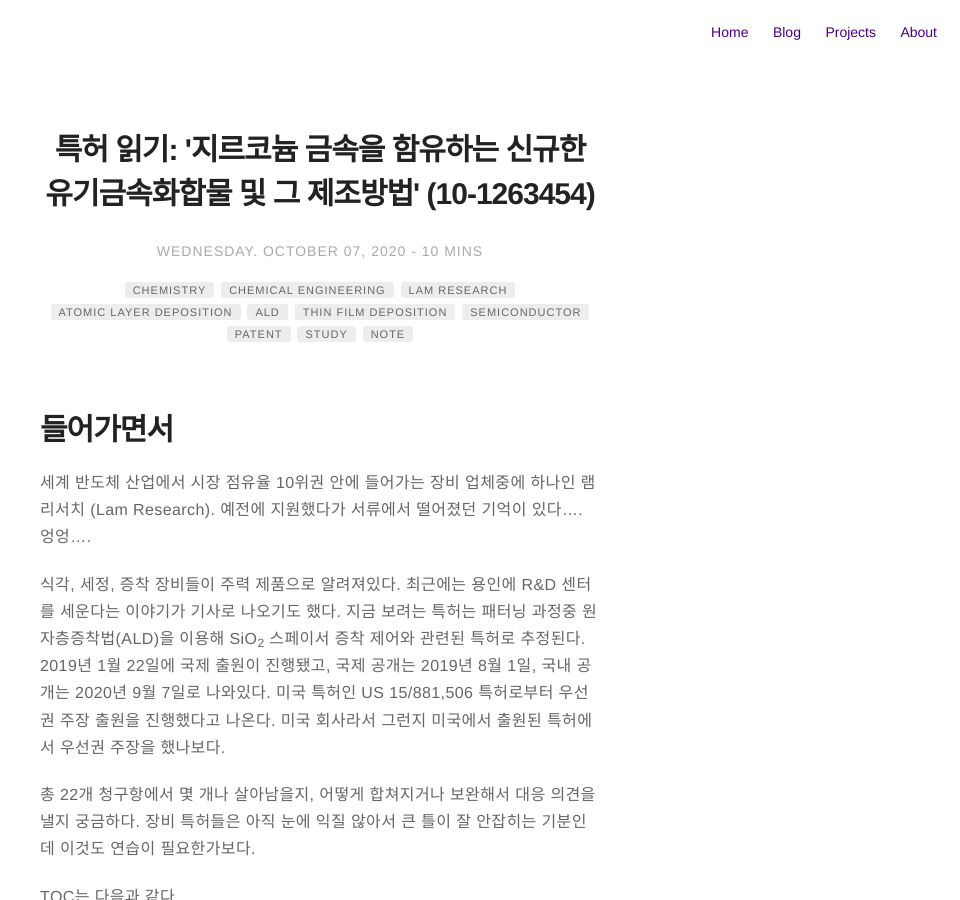
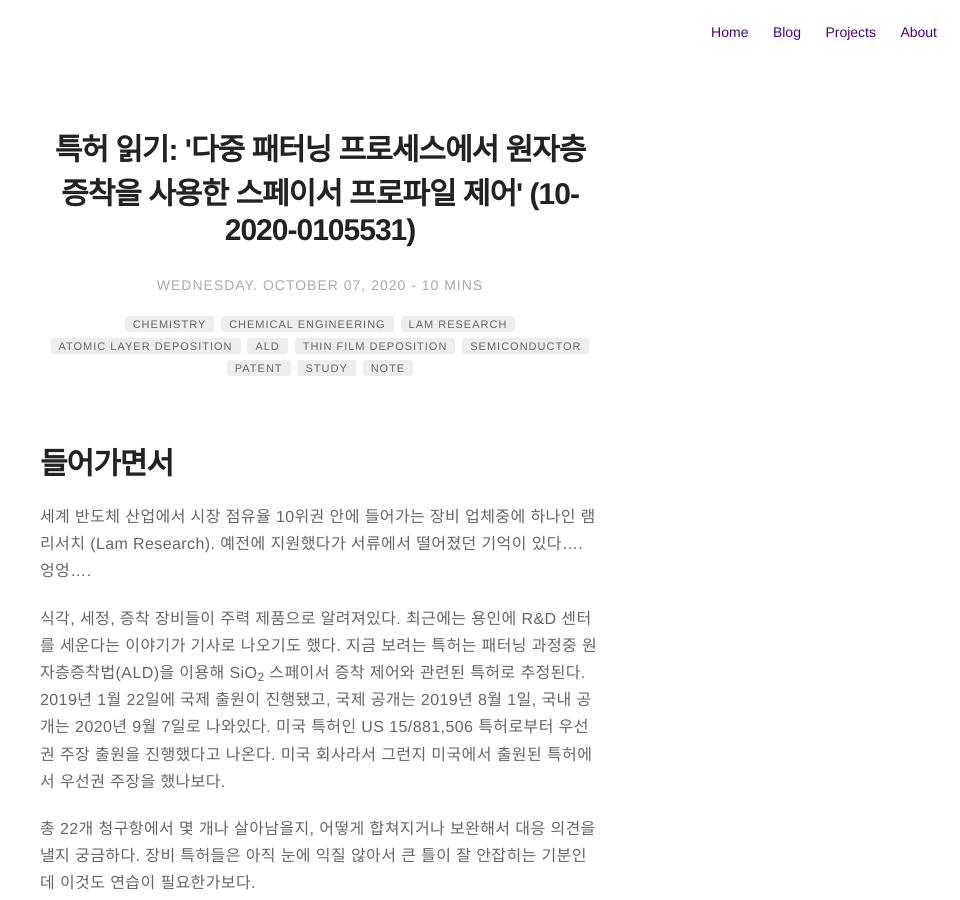
Before and after one commit to hsj00/hsj00.github.io, a Jekyll site: the page built from _posts/2020-10-07-lam-research-patent-review.md, in a window 1280 px wide and 900 px high. Shown: the whole window, without its empty margins (320-1280 px from the left). Built offline with Jekyll 4.4.1, drawn with Linux system fonts in a browser that asks for light colours; comment, search, counter and statistics services are not loaded.

Commit message:
Update 2020-10-07-lam-research-patent-review.md
201012, minor revision

```diff
--- a/_posts/2020-10-07-lam-research-patent-review.md
+++ b/_posts/2020-10-07-lam-research-patent-review.md
@@ -1,5 +1,5 @@
 ---
-title: "특허 읽기: '지르코늄 금속을 함유하는 신규한 유기금속화합물 및 그 제조방법' (10-1263454)"
+title: "특허 읽기: '다중 패터닝 프로세스에서 원자층 증착을 사용한 스페이서 프로파일 제어' (10-2020-0105531)"
 layout: post
 date: 2020-10-07 19:30
 tag:
```
